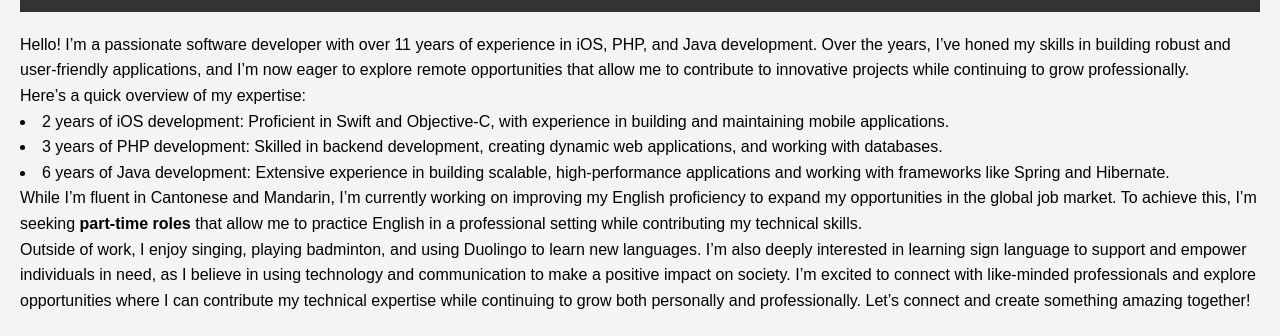
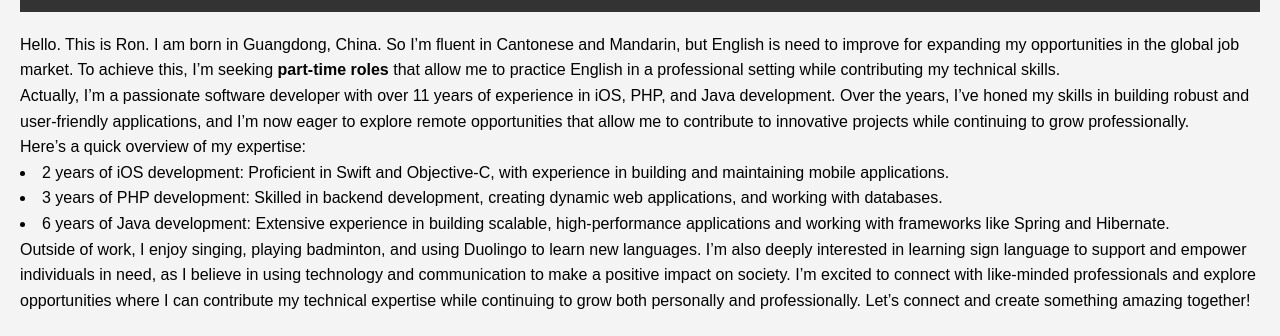
Before and after one commit to BOOLRon/portfolio, a plain HTML site: page about.html in a window 1280 px wide. Shown: the part 105-441 px from the top of the page. Drawn offline with Linux system fonts and the light colour scheme.

Commit message:
modify about context

```diff
--- a/about.html
+++ b/about.html
@@ -21,10 +21,9 @@
 
     <main>
         <section>
-            <p>Hello! I’m a passionate software developer with over 11 years of experience in iOS, PHP, and Java
-                development. Over the years, I’ve honed my skills in building robust and user-friendly applications, and
-                I’m now eager to explore remote opportunities that allow me to contribute to innovative projects while
-                continuing to grow professionally.</p>
+            <p>Hello. This is Ron. I am born in Guangdong, China. So I’m fluent in Cantonese and Mandarin, but English is need to improve for expanding my opportunities in the global job market. To achieve this, I’m seeking <b>part-time roles</b> that allow me to practice English in a professional setting while contributing my technical skills.</p>
+
+            <p>Actually, I’m a passionate software developer with over 11 years of experience in iOS, PHP, and Java development. Over the years, I’ve honed my skills in building robust and user-friendly applications, and I’m now eager to explore remote opportunities that allow me to contribute to innovative projects while continuing to grow professionally.</p>
 
             <p>Here’s a quick overview of my expertise:</p>
 
@@ -36,10 +35,6 @@
 
             <li>6 years of Java development: Extensive experience in building scalable, high-performance applications
                 and working with frameworks like Spring and Hibernate.</li>
-
-            <p>While I’m fluent in Cantonese and Mandarin, I’m currently working on improving my English proficiency to
-                expand my opportunities in the global job market. To achieve this, I’m seeking <strong>part-time roles</strong> that
-                allow me to practice English in a professional setting while contributing my technical skills.</p>
 
             Outside of work, I enjoy singing, playing badminton, and using Duolingo to learn new languages. I’m also
             deeply interested in learning sign language to support and empower individuals in need, as I believe in
```
